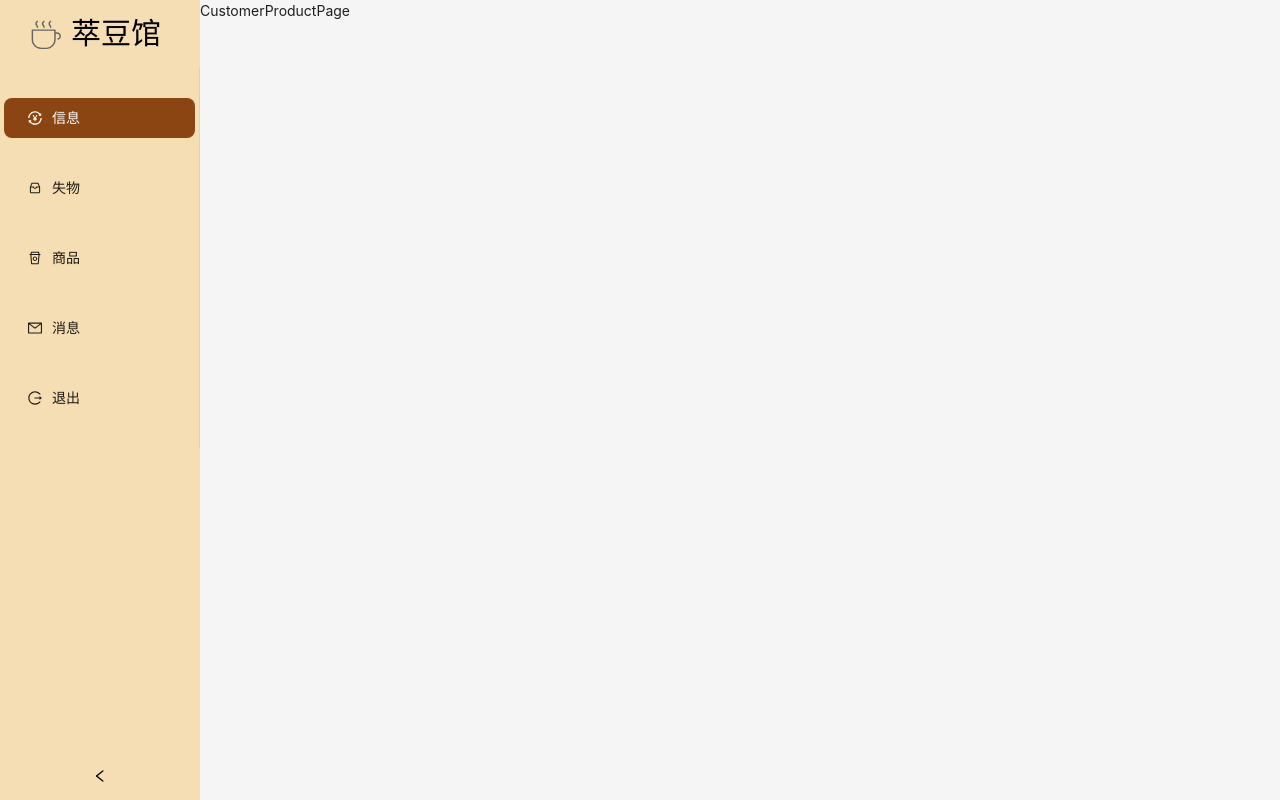
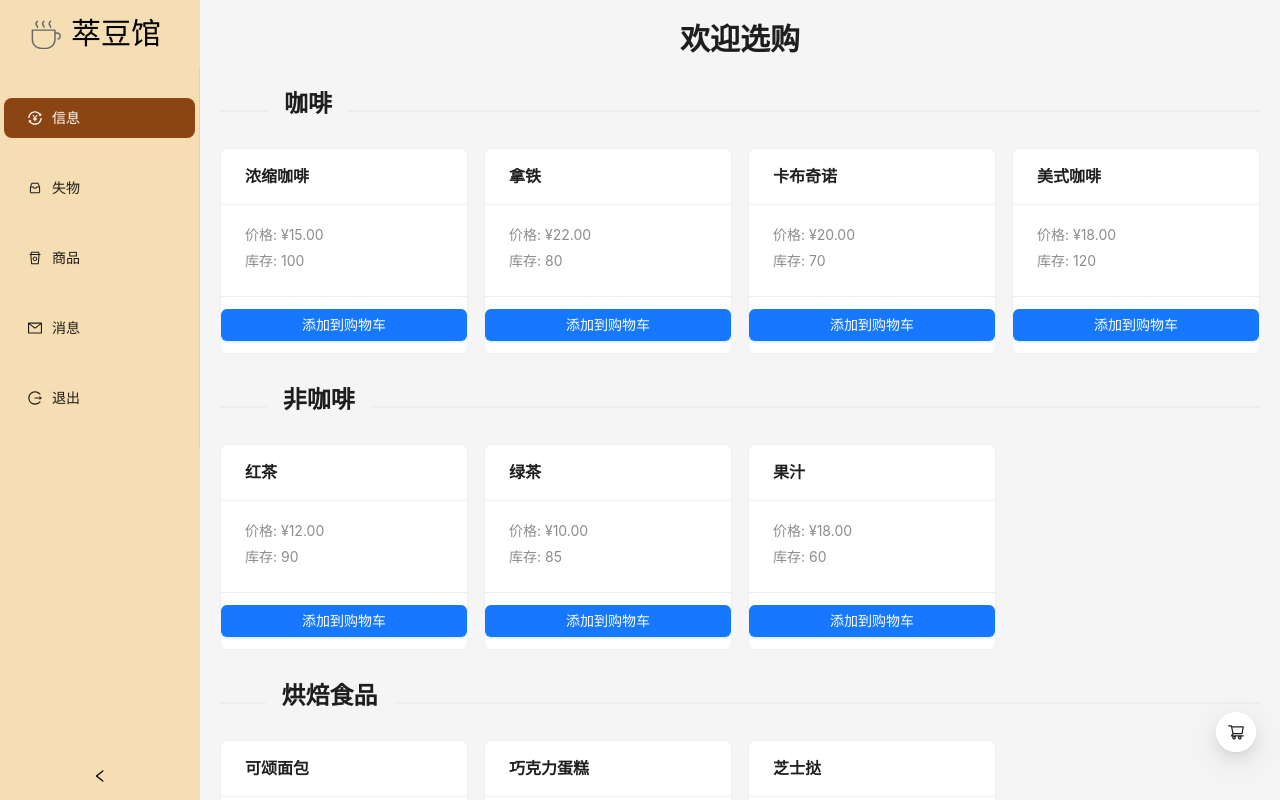
Before and after one commit to RainAllln/CafeHub-Tauri, a React (Vite) app: page /customer/product in a window 1280 px wide. Built offline with nearby package versions, Linux system fonts and the light colour scheme.

Commit message:
feat: complete CustomerProductPage

```diff
--- a/package.json
+++ b/package.json
@@ -14,7 +14,7 @@
     "@tailwindcss/vite": "^4.1.4",
     "@tauri-apps/api": "^2.5.0",
     "@tauri-apps/plugin-opener": "^2.2.6",
-    "antd": "^5.24.7",
+    "antd": "^5.25.0",
     "react": "^18.3.1",
     "react-dom": "^18.3.1",
     "react-router": "^7.5.1",
--- a/src/directory/CustomerLayout.tsx
+++ b/src/directory/CustomerLayout.tsx
@@ -1,10 +1,10 @@
 import CustomerNavBar from '@/components/CustomNavBar';
 import WebTitle from '@/icon/WebTitle';
-import { ConfigProvider, Layout } from 'antd'
+import { ConfigProvider, Layout } from 'antd';
 import { Content } from 'antd/es/layout/layout';
 import Sider from 'antd/es/layout/Sider';
-import React, { useEffect, useState } from 'react'
-import { Outlet, useNavigate } from 'react-router'
+import React, { useEffect, useState } from 'react';
+import { Outlet, useNavigate } from 'react-router';
 /**
  * 左侧导航栏，中间部分设置各页面
  * 一级路由是LayoutPage，二级路由是各个页面
@@ -12,9 +12,9 @@ import { Outlet, useNavigate } from 'react-router'
  */
 
 const LayoutPage = () => {
-  const navigate = useNavigate()
-
+  const navigate = useNavigate();
   const [collapsed, setCollapsed] = useState(false);
+  const siderWidth = collapsed ? 80 : 200; // Ant Design default Sider widths
 
   // useEffect(
   //   () => {
@@ -43,25 +43,44 @@ const LayoutPage = () => {
             itemHoverBg: '#D2691E', // 更浅的菜单悬停背景色
             itemMarginBlock: 30,  // 菜单项之间的间距
           },
-
         },
       }}
     >
-      <Layout className='min-h-screen'>
-        <Sider collapsible collapsed={collapsed} onCollapse={(value) => setCollapsed(value)} className='min-h-screen'>
+      <Layout style={{ height: '100vh' }}>
+        <Sider
+          collapsible
+          collapsed={collapsed}
+          onCollapse={(value) => setCollapsed(value)}
+          width={200} // Explicit width
+          collapsedWidth={80} // Explicit collapsed width
+          style={{
+            height: '100vh',
+            position: 'fixed',
+            left: 0,
+            top: 0,
+            zIndex: 100, // Ensure Sider is on top
+            overflowY: 'auto', // Allow internal scrolling for Sider if menu is too long
+            // The siderBg from theme should apply here
+          }}
+        >
           <div className='m-2 p-2 ml-5 rounded-lg'>
             <WebTitle collapsed={collapsed} />
           </div>
           <CustomerNavBar />
         </Sider>
-        <Content>
-          <div>
-            <Outlet /> {/* 这里是二级路由的内容 */}
-          </div>
+        <Content
+          style={{
+            marginLeft: `${siderWidth}px`, // Offset content by Sider's width
+            height: '100vh', // Content area takes full viewport height
+            overflowY: 'auto', // Enable vertical scrolling for content area
+            // Pages rendered by Outlet (like CustomerProductPage) will manage their own internal padding
+          }}
+        >
+          <Outlet /> {/* 这里是二级路由的内容 */}
         </Content>
       </Layout>
     </ConfigProvider>
-  )
-}
+  );
+};
 
-export default LayoutPage
+export default LayoutPage;
--- a/src/directory/CustomerProductPage.tsx
+++ b/src/directory/CustomerProductPage.tsx
@@ -1,9 +1,220 @@
-import React from 'react'
+import React, { useState } from 'react';
+import { Button, Card, Col, Row, FloatButton, List, Typography, Divider, message, Drawer, Space, InputNumber } from 'antd';
+import { ShoppingCartOutlined, CloseOutlined } from '@ant-design/icons';
+
+interface Product {
+  id: number;
+  name: string;
+  stock: number;
+  price: number;
+  category: string;
+}
+
+interface CartItem extends Product {
+  quantity: number;
+}
+
+const initialProducts: Product[] = [
+  // 咖啡类
+  { id: 1, name: '浓缩咖啡', stock: 100, price: 15, category: '咖啡' },
+  { id: 2, name: '拿铁', stock: 80, price: 22, category: '咖啡' },
+  { id: 3, name: '卡布奇诺', stock: 70, price: 20, category: '咖啡' },
+  { id: 4, name: '美式咖啡', stock: 120, price: 18, category: '咖啡' },
+  // 非咖啡类
+  { id: 5, name: '红茶', stock: 90, price: 12, category: '非咖啡' },
+  { id: 6, name: '绿茶', stock: 85, price: 10, category: '非咖啡' },
+  { id: 7, name: '果汁', stock: 60, price: 18, category: '非咖啡' },
+  // 烘焙食品类
+  { id: 8, name: '可颂面包', stock: 50, price: 10, category: '烘焙食品' },
+  { id: 9, name: '巧克力蛋糕', stock: 40, price: 25, category: '烘焙食品' },
+  { id: 10, name: '芝士挞', stock: 30, price: 15, category: '烘焙食品' },
+];
 
 const CustomerProductPage = () => {
+  const [products, setProducts] = useState<Product[]>(initialProducts);
+  const [cart, setCart] = useState<CartItem[]>([]);
+  const [isCartDrawerVisible, setIsCartDrawerVisible] = useState(false);
+
+  const addToCart = (product: Product) => {
+    if (product.stock === 0) {
+      message.warning('该商品已售罄!');
+      return;
+    }
+    setCart((prevCart) => {
+      const existingItem = prevCart.find(item => item.id === product.id);
+      if (existingItem) {
+        return prevCart.map(item =>
+          item.id === product.id ? { ...item, quantity: item.quantity + 1 } : item
+        );
+      } else {
+        return [...prevCart, { ...product, quantity: 1 }];
+      }
+    });
+    setProducts(prevProducts =>
+      prevProducts.map(p =>
+        p.id === product.id ? { ...p, stock: p.stock - 1 } : p
+      )
+    );
+    message.success(`${product.name} 已添加到购物车`);
+  };
+
+  const removeFromCart = (productId: number) => {
+    setCart(prevCart => {
+      const itemToRemove = prevCart.find(item => item.id === productId);
+      if (!itemToRemove) return prevCart;
+
+      setProducts(prevProducts =>
+        prevProducts.map(p =>
+          p.id === productId ? { ...p, stock: p.stock + itemToRemove.quantity } : p
+        )
+      );
+      return prevCart.filter(item => item.id !== productId);
+    });
+    message.info('商品已从购物车移除');
+  };
+
+  const updateQuantityInCart = (productId: number, newQuantity: number) => {
+    setCart(prevCart => {
+      const itemToUpdate = prevCart.find(item => item.id === productId);
+      if (!itemToUpdate) return prevCart;
+
+      const currentProductState = products.find(p => p.id === productId);
+      if (!currentProductState) return prevCart; // Should not happen
+
+      const quantityChange = newQuantity - itemToUpdate.quantity;
+
+      if (quantityChange > 0 && quantityChange > currentProductState.stock) {
+        message.error('库存不足!');
+        return prevCart;
+      }
+
+      setProducts(prevProducts =>
+        prevProducts.map(p =>
+          p.id === productId ? { ...p, stock: p.stock - quantityChange } : p
+        )
+      );
+
+      if (newQuantity <= 0) {
+        // Stock for the full original quantity is restored by calling removeFromCart effectively
+        // However, direct removal is better here to avoid double message
+        // We already adjusted stock above for the change, so for removal, we need to ensure it's correct.
+        // Let's simplify: if newQuantity is 0, call removeFromCart logic directly for stock.
+        // The current stock adjustment `p.stock - quantityChange` would have added back `itemToUpdate.quantity`.
+        return prevCart.filter(item => item.id !== productId);
+      }
+
+      return prevCart.map(item =>
+        item.id === productId ? { ...item, quantity: newQuantity } : item
+      );
+    });
+    if (newQuantity > 0) {
+      message.success('购物车数量已更新');
+    } else {
+      message.info('商品已从购物车移除'); // If quantity became 0
+    }
+  };
+
+  const categories = ['咖啡', '非咖啡', '烘焙食品'];
+  const totalCartItems = cart.reduce((total, item) => total + item.quantity, 0);
+
   return (
-    <div>CustomerProductPage</div>
-  )
-}
+    <div style={{ padding: '20px' }}>
+      <Typography.Title level={2} style={{ textAlign: 'center', marginBottom: '30px' }}>欢迎选购</Typography.Title>
+      {categories.map(category => (
+        <div key={category} style={{ marginBottom: '30px' }}>
+          <Divider orientation="left"><Typography.Title level={3}>{category}</Typography.Title></Divider>
+          <Row gutter={[16, 16]}>
+            {products
+              .filter(p => p.category === category)
+              .map(p => (
+                <Col key={p.id} xs={24} sm={12} md={8} lg={6}>
+                  <Card
+                    hoverable
+                    title={p.name}
+                    actions={[
+                      <Button
+                        type="primary"
+                        onClick={() => addToCart(p)}
+                        disabled={p.stock === 0}
+                        block
+                      >
+                        {p.stock === 0 ? '已售罄' : '添加到购物车'}
+                      </Button>
+                    ]}
+                  >
+                    <Card.Meta
+                      description={`价格: ¥${p.price.toFixed(2)}`}
+                    />
+                    <Typography.Text type={p.stock === 0 ? "danger" : "secondary"} style={{ display: 'block', marginTop: '8px' }}>
+                      库存: {p.stock}
+                    </Typography.Text>
+                  </Card>
+                </Col>
+              ))}
+          </Row>
+        </div>
+      ))}
 
-export default CustomerProductPage
+      <FloatButton
+        icon={<ShoppingCartOutlined />}
+        badge={{ count: totalCartItems, color: 'red' }}
+        tooltip={<div>查看购物车</div>}
+        onClick={() => setIsCartDrawerVisible(true)}
+        style={{ right: 24 }}
+      />
+
+      <Drawer
+        title="我的购物车"
+        placement="right"
+        onClose={() => setIsCartDrawerVisible(false)}
+        open={isCartDrawerVisible}
+        width={360}
+        closeIcon={<CloseOutlined />}
+      >
+        {cart.length === 0 ? (
+          <Typography.Text>购物车是空的</Typography.Text>
+        ) : (
+          <>
+            <List
+              itemLayout="horizontal"
+              dataSource={cart}
+              renderItem={item => {
+                const productInList = products.find(p => p.id === item.id);
+                const currentItemStock = productInList ? productInList.stock : 0;
+                return (
+                  <List.Item
+                    actions={[
+                      <Button type="link" danger onClick={() => removeFromCart(item.id)}>移除</Button>
+                    ]}
+                  >
+                    <List.Item.Meta
+                      title={item.name}
+                      description={`单价: ¥${item.price.toFixed(2)}`}
+                    />
+                    <Space>
+                      <Button size="small" onClick={() => updateQuantityInCart(item.id, item.quantity - 1)} disabled={item.quantity <= 1}>-</Button>
+                      <InputNumber size="small" min={1} max={item.quantity + currentItemStock} value={item.quantity} onChange={(value) => updateQuantityInCart(item.id, value as number)} style={{ width: '50px' }} />
+                      <Button size="small" onClick={() => updateQuantityInCart(item.id, item.quantity + 1)} disabled={currentItemStock === 0}>+</Button>
+                    </Space>
+                    <div style={{ marginLeft: '10px', width: '80px', textAlign: 'right' }}>¥{(item.price * item.quantity).toFixed(2)}</div>
+                  </List.Item>
+                );
+              }}
+            />
+            <Divider />
+            <div style={{ textAlign: 'right' }}>
+              <Typography.Title level={5}>
+                总计: ¥{cart.reduce((total, item) => total + item.price * item.quantity, 0).toFixed(2)}
+              </Typography.Title>
+              <Button type="primary" style={{ marginTop: '10px' }} disabled={cart.length === 0}>
+                去结算
+              </Button>
+            </div>
+          </>
+        )}
+      </Drawer>
+    </div>
+  );
+};
+
+export default CustomerProductPage;
```
Also changed, not shown: 1 other file (tests, documents, lock files or other folders).
